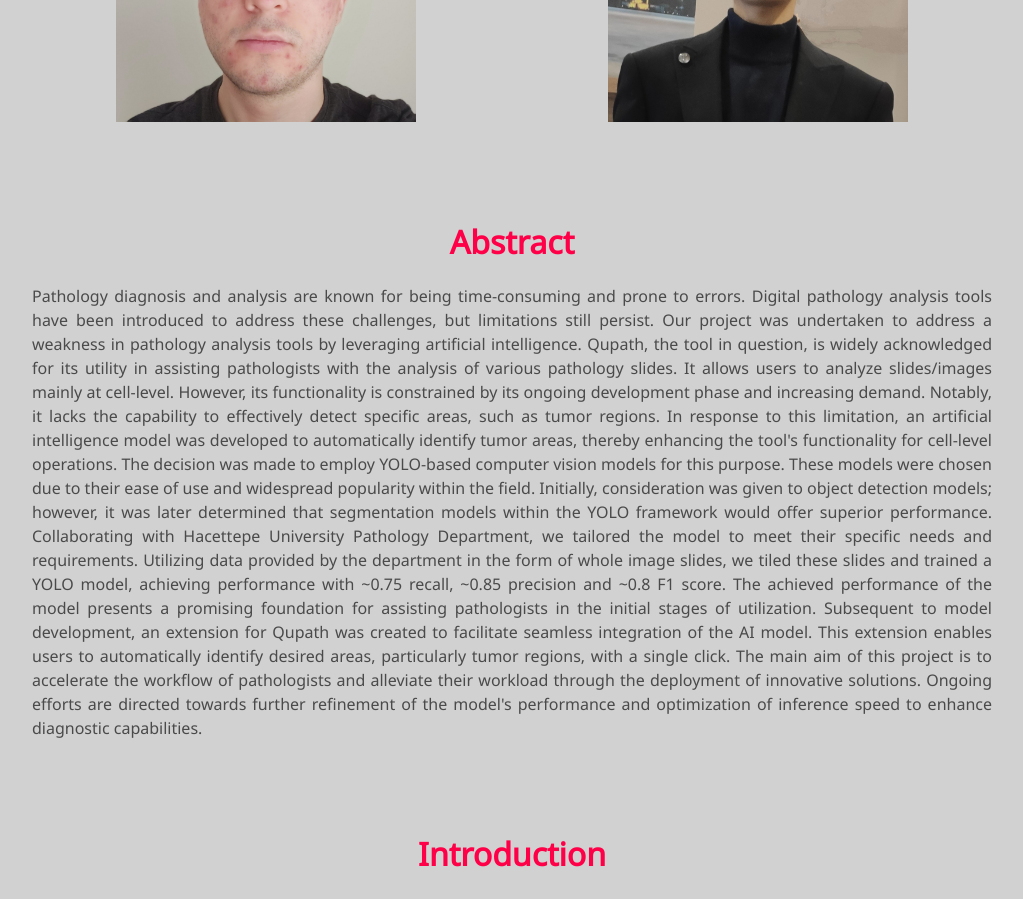
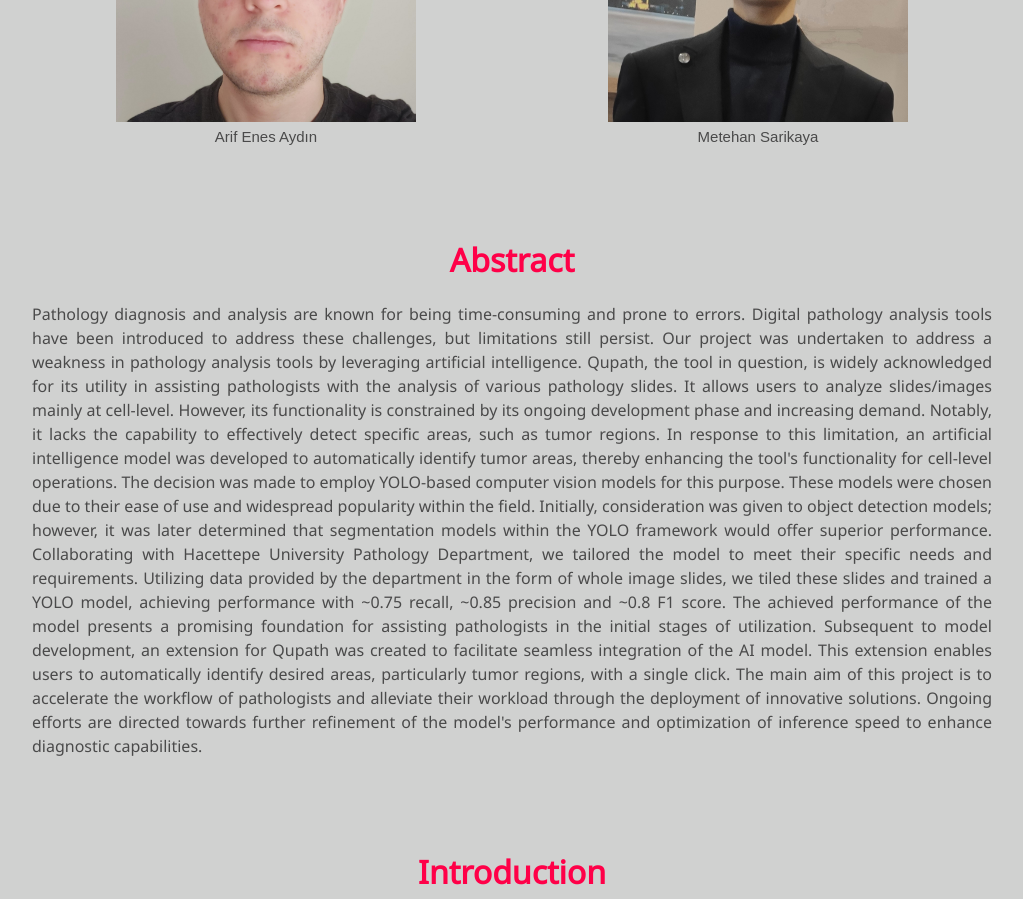
Before and after one commit to metehan41/TSEG_Web_Page, a plain HTML site: page index.html in a window 1280 px wide. Shown: the part 820-1719 px from the top of the page, without its empty margins (128-1151 px from the left). Drawn offline with nearby package versions, Linux system fonts and the light colour scheme; some icons are missing; a web font is replaced by a local one.

```diff
--- a/index.html
+++ b/index.html
@@ -121,9 +121,11 @@
                 <div class="columns is-centered">
                     <div class="column">
                         <img src="static/images/Author1.jpg" alt="Author 1" class="author-image" style="width: 300px;">
+                        <h2 class="subtitle has-text-centered" style="font-family: Arial, sans-serif; font-size: 15px;">Arif Enes Aydın</h2>
                     </div>
                     <div class="column">
                         <img src="static/images/Author2.jpg" alt="Author 2" class="author-image" style="width: 300px;">
+                        <h2 class="subtitle has-text-centered" style="font-family: Arial, sans-serif; font-size: 15px;">Metehan Sarikaya</h2>
                     </div>
                 </div>
             </div>
```
